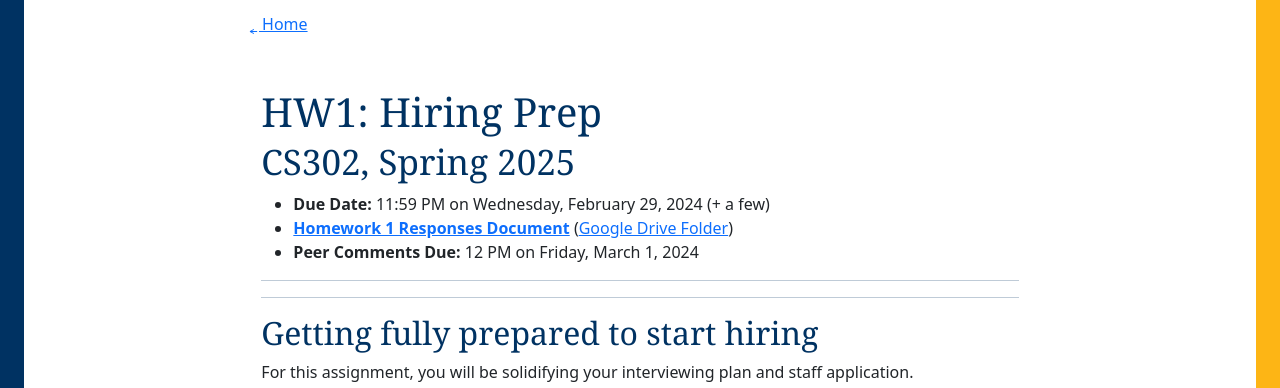
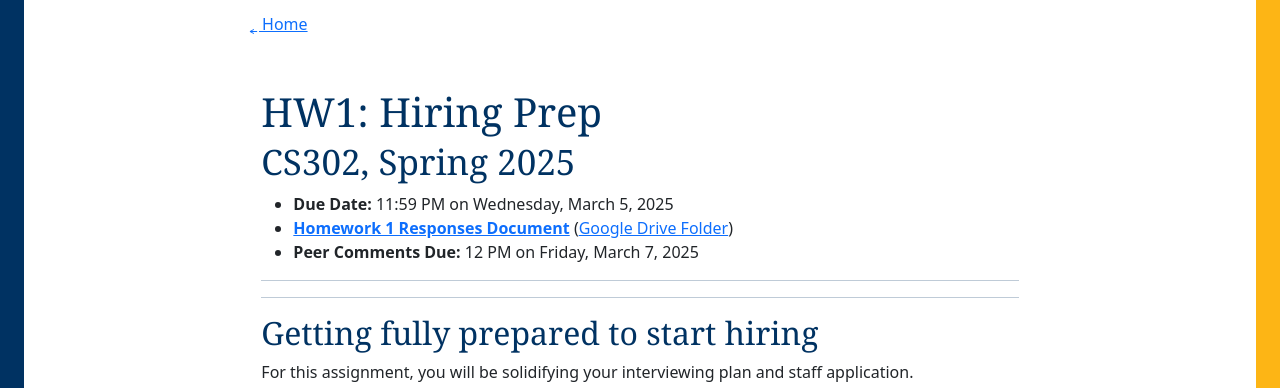
Before and after one commit to berkeley-cs302/sp25, a Jekyll site: the page built from hw/hw3.md, in a window 1280 px wide. Shown: the top 388 px of the page. Built offline with Jekyll 4.4.1, drawn with Linux system fonts in a browser that asks for light colours; some web fonts are replaced.

Commit message:
HW updates

```diff
--- a/hw/hw3.md
+++ b/hw/hw3.md
@@ -4,9 +4,9 @@ title: Hiring Prep
 number: 1
 permalink: /hw/hw3/
 layout: hw
-due_date: Wednesday, February 29, 2024 (+ a few)
-peer_review_date: Friday, March 1, 2024
-responses_doc: https://docs.google.com/document/d/1yCunk2Zgfr3eopwufNhUTYHJ8b0TT-p1HFqiXHDceb4/edit
+due_date: Wednesday, March 5, 2025
+peer_review_date: Friday, March 7, 2025
+responses_doc:
 ---
 
 [hw3_app_template]: https://docs.google.com/forms/u/1/d/13z62w1GhtP_C2LstkUZCh7Y5SdKC30JZ8_SCUDYcxHo/edit?usp=drive_web
```
